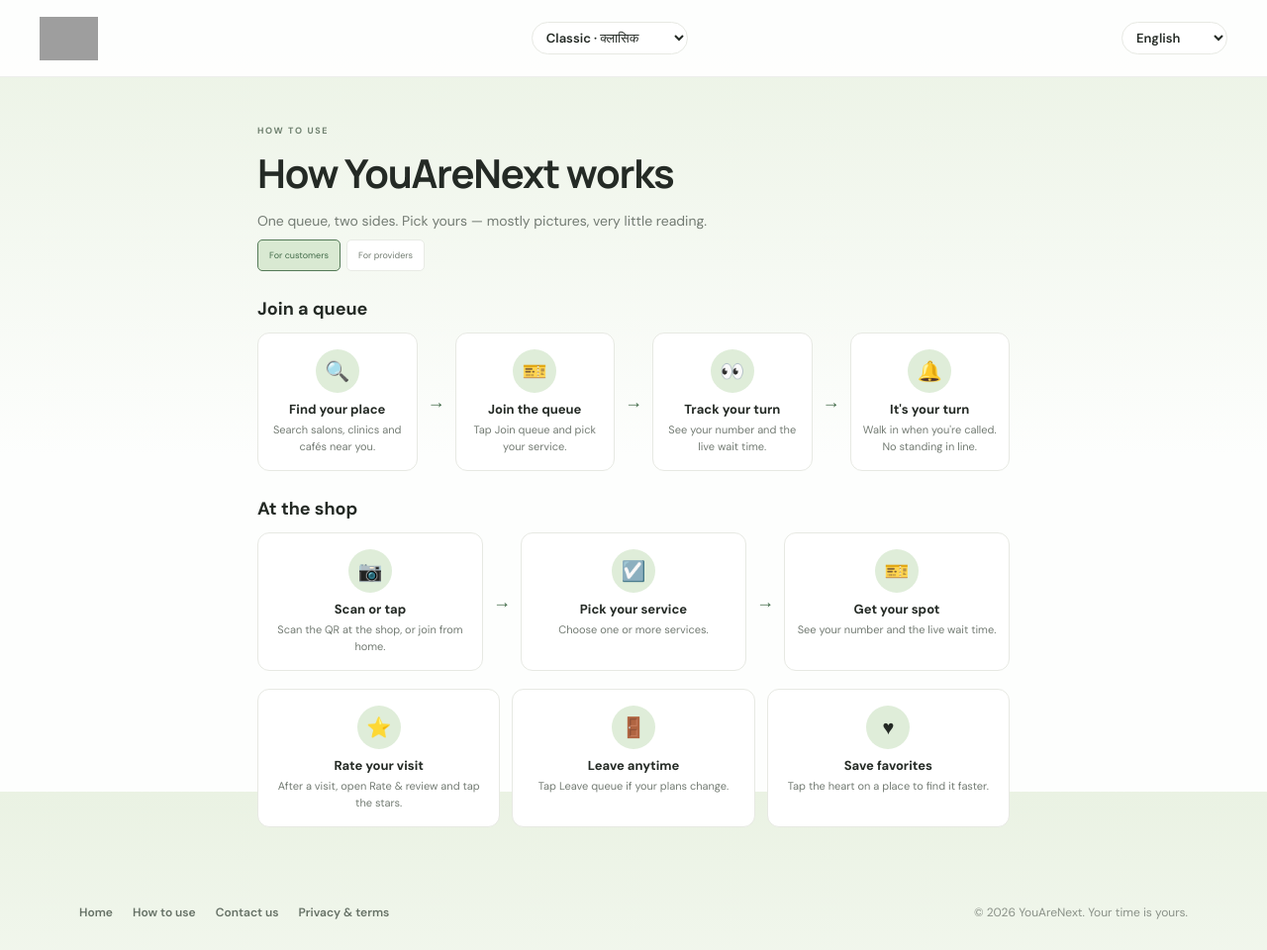
After one commit to bisvijay/SmartQueue, a Flask app: page /how-to-use in a window 1280 px wide. The commit adds this page. Shown: the whole page at 99% size. Run offline with Flask 3, Linux system fonts and the light colour scheme; some libraries are stand-ins or nearby versions; grey boxes are pictures that could not be loaded.

Commit message:
How to use guide page with Customers/Providers tabs and step diagrams

```diff
--- a/app.py
+++ b/app.py
@@ -1477,6 +1477,10 @@ def create_app(test_config=None):
             provider_timezones=PROVIDER_TIMEZONES,
             favorite_ids={str(item) for item in user.get("favoriteProviderIds", [])} if user and user.get("role") == "customer" else set(),
         )
+
+    @app.get("/how-to-use")
+    def how_to_use():
+        return render_template("how_to_use.html")
 
     @app.get("/contact")
     def contact():
--- a/static/i18n.js
+++ b/static/i18n.js
@@ -218,6 +218,53 @@
     "Start next": "अगला शुरू करें",
     "CUSTOMER ENTRY": "ग्राहक प्रवेश",
     "Join the queue": "कतार में शामिल हों",
+    "How to use": "उपयोग कैसे करें",
+    "HOW TO USE": "उपयोग कैसे करें",
+    "How YouAreNext works": "YouAreNext कैसे काम करता है",
+    "One queue, two sides. Pick yours — mostly pictures, very little reading.": "एक कतार, दो पक्ष। अपना चुनें — ज़्यादातर तस्वीरें, पढ़ना बहुत कम।",
+    "For customers": "ग्राहकों के लिए",
+    "Join a queue": "कतार से जुड़ें",
+    "Find your place": "अपनी जगह खोजें",
+    "Search salons, clinics and cafés near you.": "अपने आस-पास के सैलून, क्लीनिक और कैफ़े खोजें।",
+    "Tap Join queue and pick your service.": "शामिल होने के लिए दबाएँ और अपनी सेवा चुनें।",
+    "Track your turn": "अपनी बारी पर नज़र रखें",
+    "At the shop": "दुकान पर",
+    "Pick your service": "अपनी सेवा चुनें",
+    "Choose one or more services.": "एक या अधिक सेवाएँ चुनें।",
+    "Rate your visit": "अपनी विज़िट को रेट करें",
+    "After a visit, open Rate & review and tap the stars.": "विज़िट के बाद, Rate & review खोलें और स्टार दबाएँ।",
+    "Leave anytime": "कभी भी छोड़ें",
+    "Tap Leave queue if your plans change.": "अगर आपकी योजना बदल जाए तो कतार छोड़ने का बटन दबाएँ।",
+    "Save favorites": "पसंदीदा सहेजें",
+    "Tap the heart on a place to find it faster.": "किसी जगह पर दिल दबाएँ, अगली बार जल्दी मिलेगी।",
+    "Set up once": "एक बार सेटअप करें",
+    "Register your business": "अपना व्यवसाय रजिस्टर करें",
+    "Sign up as a provider with your services.": "अपनी सेवाओं के साथ प्रदाता के रूप में साइन अप करें।",
+    "Get approved": "अनुमोदन पाएँ",
+    "We check and approve your listing.": "हम आपकी लिस्टिंग जाँचकर अनुमोदित करते हैं।",
+    "Add hours & services": "समय और सेवाएँ जोड़ें",
+    "Set opening hours and time per service.": "खुलने का समय और हर सेवा का समय तय करें।",
+    "Open your queue": "अपनी कतार खोलें",
+    "Tap Open for walk-ins on your dashboard.": "अपने डैशबोर्ड पर 'Open for walk-ins' दबाएँ।",
+    "Run your day": "अपना दिन चलाएँ",
+    "Customers join": "ग्राहक जुड़ते हैं",
+    "From the app, your QR code, or walk-ins.": "ऐप से, आपके QR कोड से, या सीधे आकर।",
+    "One tap calls the next customer.": "एक टैप में अगले ग्राहक को बुलाएँ।",
+    "Serve": "सेवा दें",
+    "Serve one or many at the same time.": "एक साथ एक या कई ग्राहकों को सेवा दें।",
+    "Finish to free the next spot.": "पूरा करें ताकि अगली जगह खाली हो।",
+    "Configure in Settings": "सेटिंग में तय करें",
+    "Staff serving": "सेवा में कर्मचारी",
+    "Settings: how many customers you serve at once.": "Settings: एक साथ कितने ग्राहकों को सेवा देते हैं।",
+    "Settings: minutes per service, for better waits.": "Settings: हर सेवा के मिनट, सही प्रतीक्षा के लिए।",
+    "Your QR code": "आपका QR कोड",
+    "Queue tab: print it for your counter.": "Queue टैब: इसे अपने काउंटर के लिए प्रिंट करें।",
+    "Queue tab: add in-person customers yourself.": "Queue टैब: आए हुए ग्राहकों को खुद जोड़ें।",
+    "Private listing": "निजी लिस्टिंग",
+    "Settings: hide from search, join by QR only.": "Settings: खोज से छिपाएँ, सिर्फ़ QR से जुड़ें।",
+    "Reports & reviews": "रिपोर्ट और समीक्षाएँ",
+    "Reports tab: your day in numbers and stars.": "Reports टैब: आपका दिन अंकों और सितारों में।",
+    "Settings → Your day: open, close and buffer time.": "Settings → आपका दिन: खुलने, बंद होने और बफ़र का समय।",
     "VISIT COMPLETED": "विज़िट पूरी हुई",
     "Rate & review": "रेट करें और समीक्षा करें",
     "You rated this visit": "आपने इस विज़िट को रेट किया",
--- a/static/styles.css
+++ b/static/styles.css
@@ -223,6 +223,12 @@ h1, h2, h3, p { margin-top: 0; }
 .how-arrow { align-self: center; color: var(--accent-mid); font-size: 18px; font-weight: 700; }
 
 .content-page { width: min(760px, calc(100% - 36px)); margin: 0 auto; padding: 48px 0 56px; }
+.guide-tabs { margin: 6px 0 4px; }
+[data-guide-panel][hidden] { display: none !important; }
+.guide-heading { margin: 26px 0 12px; font-size: 18px; }
+.guide-page .how-diagram { margin-bottom: 6px; }
+.guide-cards { display: grid; grid-template-columns: repeat(auto-fit, minmax(200px, 1fr)); gap: 12px; margin-top: 18px; }
+@media (max-width: 640px) { .guide-page .how-diagram { flex-wrap: wrap; } .guide-page .how-arrow { display: none; } .guide-page .how-node { flex: 1 1 40%; } }
 .content-page h1 { margin: 0 0 10px; font-family: var(--display); font-size: clamp(30px, 6vw, 40px); letter-spacing: -1.2px; }
 .content-intro { margin: 0 0 14px; color: #737b73; font-size: 14px; line-height: 1.65; }
 .content-updated { margin: 0 0 26px; color: #8a9188; font-size: 12px; }
--- /dev/null
+++ b/templates/how_to_use.html
@@ -0,0 +1,119 @@
+<!doctype html>
+<html lang="en">
+  <head>
+    <meta charset="UTF-8" />
+    <meta name="viewport" content="width=device-width, initial-scale=1.0" />
+    <meta name="theme-color" content="#f6f7f4" />
+    <meta name="description" content="How customers and providers use YouAreNext, in pictures." />
+    <title>How to use — YouAreNext</title>
+    <script>try{var t=window.localStorage.getItem("smartqueue.theme");if(t&&t!=="classic")document.documentElement.dataset.theme=t;}catch(e){}</script>
+    <link rel="stylesheet" href="{{ url_for('static', filename='styles.css') }}" />
+    <script defer src="{{ url_for('static', filename='i18n.js') }}"></script>
+    <script defer src="{{ url_for('static', filename='theme.js') }}"></script>
+    <link rel="icon" type="image/png" href="{{ url_for('branding_asset', asset_name='favicon.png', v='3') }}" />
+  </head>
+  <body>
+    <div class="app-shell">
+      <header class="site-header">
+        <div class="header-inner">
+          <a class="brand" href="{{ url_for('home') }}" aria-label="YouAreNext home">
+            <img class="brand-logo" src="{{ url_for('branding_asset', asset_name='logo.png', v='3') }}" alt="YouAreNext" />
+          </a>
+        </div>
+      </header>
+      <main class="content-page guide-page">
+        <p class="eyebrow">HOW TO USE</p>
+        <h1>How YouAreNext works</h1>
+        <p class="content-intro">One queue, two sides. Pick yours — mostly pictures, very little reading.</p>
+        <div class="queue-filters guide-tabs" role="tablist" aria-label="Guide sections">
+          <button class="queue-filter is-selected" type="button" role="tab" aria-selected="true" data-guide-tab="customers">For customers</button>
+          <button class="queue-filter" type="button" role="tab" aria-selected="false" data-guide-tab="providers">For providers</button>
+        </div>
+
+        <section data-guide-panel="customers">
+          <h2 class="guide-heading">Join a queue</h2>
+          <div class="how-diagram" aria-label="How joining a queue works">
+            <div class="how-node"><span class="how-node-icon" aria-hidden="true">🔍</span><strong>Find your place</strong><small>Search salons, clinics and cafés near you.</small></div>
+            <span class="how-arrow" aria-hidden="true">→</span>
+            <div class="how-node"><span class="how-node-icon" aria-hidden="true">🎫</span><strong>Join the queue</strong><small>Tap Join queue and pick your service.</small></div>
+            <span class="how-arrow" aria-hidden="true">→</span>
+            <div class="how-node"><span class="how-node-icon" aria-hidden="true">👀</span><strong>Track your turn</strong><small>See your number and the live wait time.</small></div>
+            <span class="how-arrow" aria-hidden="true">→</span>
+            <div class="how-node"><span class="how-node-icon" aria-hidden="true">🔔</span><strong>It's your turn</strong><small>Walk in when you're called. No standing in line.</small></div>
+          </div>
+          <h2 class="guide-heading">At the shop</h2>
+          <div class="how-diagram" aria-label="How joining at the shop works">
+            <div class="how-node"><span class="how-node-icon" aria-hidden="true">📷</span><strong>Scan or tap</strong><small>Scan the QR at the shop, or join from home.</small></div>
+            <span class="how-arrow" aria-hidden="true">→</span>
+            <div class="how-node"><span class="how-node-icon" aria-hidden="true">☑️</span><strong>Pick your service</strong><small>Choose one or more services.</small></div>
+            <span class="how-arrow" aria-hidden="true">→</span>
+            <div class="how-node"><span class="how-node-icon" aria-hidden="true">🎫</span><strong>Get your spot</strong><small>See your number and the live wait time.</small></div>
+          </div>
+          <div class="guide-cards">
+            <div class="how-node"><span class="how-node-icon" aria-hidden="true">⭐</span><strong>Rate your visit</strong><small>After a visit, open Rate &amp; review and tap the stars.</small></div>
+            <div class="how-node"><span class="how-node-icon" aria-hidden="true">🚪</span><strong>Leave anytime</strong><small>Tap Leave queue if your plans change.</small></div>
+            <div class="how-node"><span class="how-node-icon" aria-hidden="true">♥</span><strong>Save favorites</strong><small>Tap the heart on a place to find it faster.</small></div>
+          </div>
+        </section>
+
+        <section data-guide-panel="providers" hidden>
+          <h2 class="guide-heading">Set up once</h2>
+          <div class="how-diagram" aria-label="How setting up as a provider works">
+            <div class="how-node"><span class="how-node-icon" aria-hidden="true">📝</span><strong>Register your business</strong><small>Sign up as a provider with your services.</small></div>
+            <span class="how-arrow" aria-hidden="true">→</span>
+            <div class="how-node"><span class="how-node-icon" aria-hidden="true">✅</span><strong>Get approved</strong><small>We check and approve your listing.</small></div>
+            <span class="how-arrow" aria-hidden="true">→</span>
+            <div class="how-node"><span class="how-node-icon" aria-hidden="true">🕘</span><strong>Add hours &amp; services</strong><small>Set opening hours and time per service.</small></div>
+            <span class="how-arrow" aria-hidden="true">→</span>
+            <div class="how-node"><span class="how-node-icon" aria-hidden="true">🟢</span><strong>Open your queue</strong><small>Tap Open for walk-ins on your dashboard.</small></div>
+          </div>
+          <h2 class="guide-heading">Run your day</h2>
+          <div class="how-diagram" aria-label="How running the queue works">
+            <div class="how-node"><span class="how-node-icon" aria-hidden="true">📱</span><strong>Customers join</strong><small>From the app, your QR code, or walk-ins.</small></div>
+            <span class="how-arrow" aria-hidden="true">→</span>
+            <div class="how-node"><span class="how-node-icon" aria-hidden="true">👆</span><strong>Start next</strong><small>One tap calls the next customer.</small></div>
+            <span class="how-arrow" aria-hidden="true">→</span>
+            <div class="how-node"><span class="how-node-icon" aria-hidden="true">🛎️</span><strong>Serve</strong><small>Serve one or many at the same time.</small></div>
+            <span class="how-arrow" aria-hidden="true">→</span>
+            <div class="how-node"><span class="how-node-icon" aria-hidden="true">✅</span><strong>Complete</strong><small>Finish to free the next spot.</small></div>
+          </div>
+          <h2 class="guide-heading">Configure in Settings</h2>
+          <div class="guide-cards">
+            <div class="how-node"><span class="how-node-icon" aria-hidden="true">🕘</span><strong>Opening hours</strong><small>Settings → Your day: open, close and buffer time.</small></div>
+            <div class="how-node"><span class="how-node-icon" aria-hidden="true">👥</span><strong>Staff serving</strong><small>Settings: how many customers you serve at once.</small></div>
+            <div class="how-node"><span class="how-node-icon" aria-hidden="true">⏱️</span><strong>Time per service</strong><small>Settings: minutes per service, for better waits.</small></div>
+            <div class="how-node"><span class="how-node-icon" aria-hidden="true">📷</span><strong>Your QR code</strong><small>Queue tab: print it for your counter.</small></div>
+            <div class="how-node"><span class="how-node-icon" aria-hidden="true">🚶</span><strong>Walk-ins</strong><small>Queue tab: add in-person customers yourself.</small></div>
+            <div class="how-node"><span class="how-node-icon" aria-hidden="true">🔒</span><strong>Private listing</strong><small>Settings: hide from search, join by QR only.</small></div>
+            <div class="how-node"><span class="how-node-icon" aria-hidden="true">📊</span><strong>Reports &amp; reviews</strong><small>Reports tab: your day in numbers and stars.</small></div>
+          </div>
+        </section>
+      </main>
+      <footer class="page-footer">
+        <nav><a href="{{ url_for('home') }}">Home</a><a href="{{ url_for('how_to_use') }}">How to use</a><a href="{{ url_for('contact') }}">Contact us</a><a href="{{ url_for('privacy_terms') }}">Privacy &amp; terms</a></nav>
+        <span>© 2026 YouAreNext. Your time is yours.</span>
+      </footer>
+    </div>
+    <script>
+      (function () {
+        var buttons = Array.prototype.slice.call(document.querySelectorAll("[data-guide-tab]"));
+        var panels = Array.prototype.slice.call(document.querySelectorAll("[data-guide-panel]"));
+        function select(name) {
+          buttons.forEach(function (button) {
+            var on = button.dataset.guideTab === name;
+            button.classList.toggle("is-selected", on);
+            button.setAttribute("aria-selected", String(on));
+          });
+          panels.forEach(function (panel) { panel.hidden = panel.dataset.guidePanel !== name; });
+          try { window.localStorage.setItem("smartqueue.guideTab", name); } catch (e) {}
+        }
+        buttons.forEach(function (button) {
+          button.addEventListener("click", function () { select(button.dataset.guideTab); });
+        });
+        var saved = null;
+        try { saved = window.localStorage.getItem("smartqueue.guideTab"); } catch (e) {}
+        if (saved === "providers") select("providers");
+      })();
+    </script>
+  </body>
+</html>
--- a/templates/index.html
+++ b/templates/index.html
@@ -36,6 +36,7 @@
           <nav class="main-nav" aria-label="Main navigation">
             <button class="nav-link {% if view == 'customer' %}active{% endif %}" data-view="customer">Discover</button>
             <a class="nav-link" href="#how-it-works">How it works</a>
+            <a class="nav-link" href="{{ url_for('how_to_use') }}">How to use</a>
             <button class="nav-link {% if view == 'provider' %}active{% endif %}" data-view="provider">For providers</button>
           </nav>
           <div class="header-actions">
```
Also changed, not shown: tests/test_app.py (+13 -0 lines).
